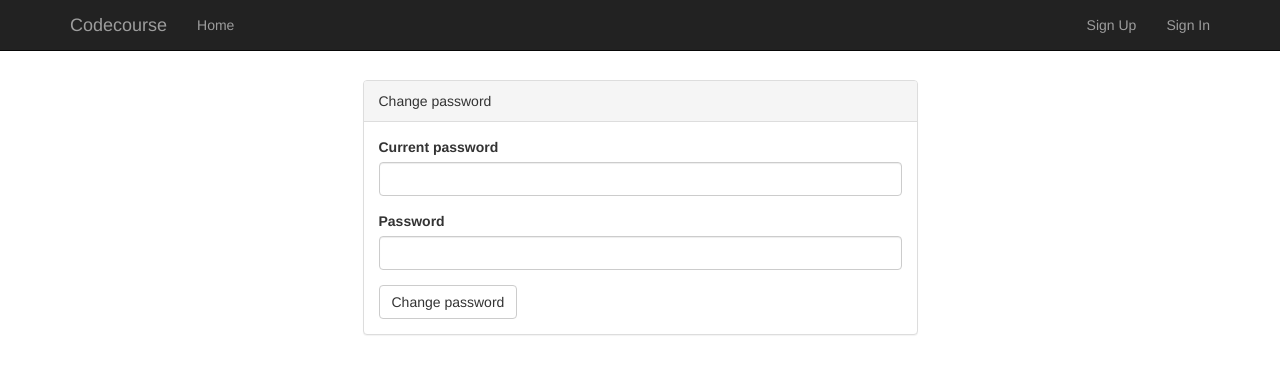
After one commit to gorkaeff/slimframework-sqlite-example, a PHP site: template resources/views/auth/password/change.twig in a window 1280 px wide. The commit adds this page. Shown: the top 374 px of the page. Run offline with PHP 8.4, Linux system fonts and the light colour scheme; the template is opened without the code that fills it, so the values that code supplies are empty; some libraries are stand-ins or nearby versions.

Commit message:
Getting ready to change password

```diff
--- a/app/routes.php
+++ b/app/routes.php
@@ -10,5 +10,9 @@ $app->post('/auth/signup', 'AuthController:postSignUp');
 $app->get('/auth/signin', 'AuthController:getSignIn')->setName('auth.signin');
 $app->post('/auth/signin', 'AuthController:postSignIn');
 
-//
+// signout
 $app->get('/auth/signout', 'AuthController:getSignOut')->setName('auth.signout');
+
+// change password
+$app->get('/auth/password/change', 'PasswordController:getChangePassword')->setName('auth.password.change');
+$app->post('/auth/password/change', 'PasswordController:postChangePassword');
--- a/bootstrap/app.php
+++ b/bootstrap/app.php
@@ -70,6 +70,10 @@ $container['AuthController'] = function ($container){
 	return new \App\Controllers\Auth\AuthController($container);
 };
 
+$container['PasswordController'] = function($container){
+	return new \App\Controllers\Auth\PasswordController($container);
+};
+
 $container['csrf'] = function ($container){
 	return new \Slim\Csrf\Guard;
 };
--- /dev/null
+++ b/resources/views/auth/password/change.twig
@@ -0,0 +1,36 @@
+{% extends 'templates/app.twig' %}
+
+{% block content %}
+	<div class="row">
+		<div class="col-md-6 col-md-offset-3">
+			<div class="panel panel-default">
+				<div class="panel-heading">Change password</div>
+				<div class="panel-body">
+					<form action="{{ path_for('auth.password.change') }}" method="POST" autocomplete="off">
+						<div class="form-group {{ errors.password_old ? 'has-error' : ''}}">
+							<label for="password_old">Current password</label>
+							<input class="form-control" type="password" name="password_old" id="password_old" value="">
+							{% if errors.password_old %}
+								<span class="help-block">
+									{{ errors.password_old | first }}
+								</span>
+							{% endif %}
+						</div>
+						<div class="form-group {{ errors.password ? 'has-error' : ''}}">
+							<label for="">Password</label>
+							<input class="form-control" type="password" name="password" id="password" value="">
+							{% if errors.password %}
+								<span class="help-block">
+									{{ errors.password | first }}
+								</span>
+							{% endif %}
+						</div>
+						<button type="submit" class="btn btn-default">Change password</button>
+
+						{{ csrf.field | raw }}
+					</form>
+				</div>
+			</div>
+		</div>
+	</div>
+{% endblock %}
--- a/resources/views/templates/partials/navigation.twig
+++ b/resources/views/templates/partials/navigation.twig
@@ -23,7 +23,7 @@
 							{{ auth.user.name }} <b class="caret"></b>
 						</a>
 						<ul class="dropdown-menu">
-							<li><a href="#">Change Password</a></li>
+							<li><a href="{{ path_for('auth.password.change') }}">Change Password</a></li>
 							<li><a href="{{ path_for('auth.signout') }}">Sign Out</a></li>
 						</ul>
 					</li>
```
Also changed, not shown: app/Controllers/Auth/PasswordController.php (added, +20 -0 lines).
